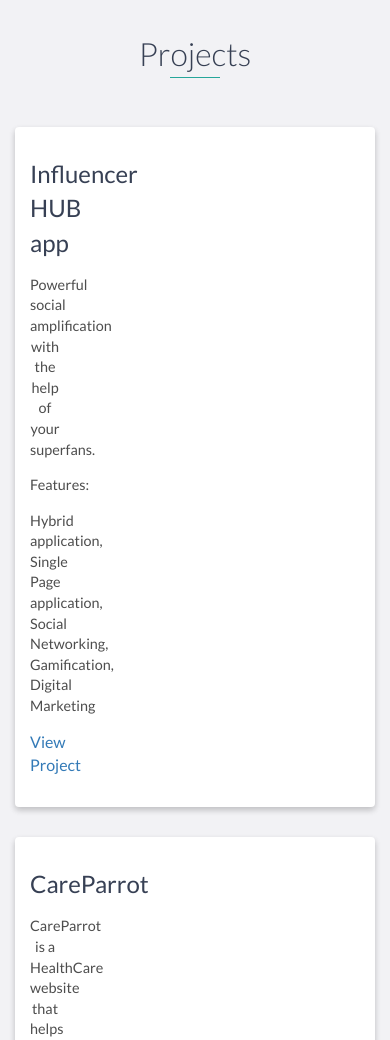
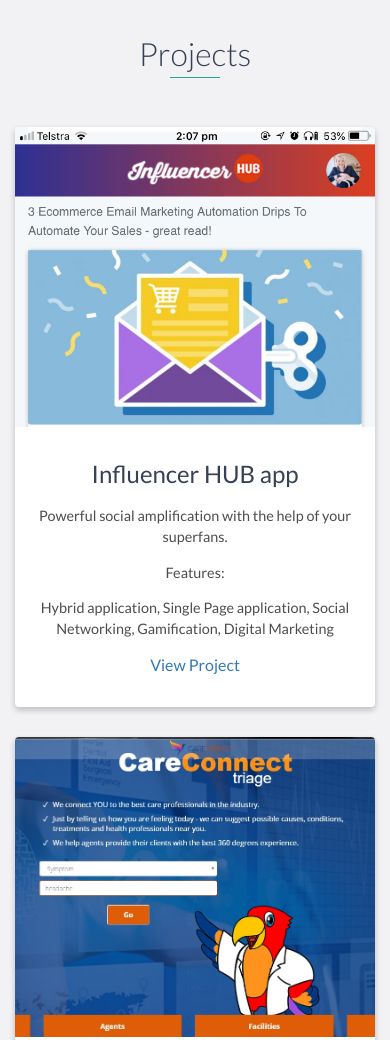
Before and after one commit to ejlocop/ejlocop.github.io, a website: page index.html in a window 390 px wide. Shown: the part 2920-3960 px from the top of the page. Drawn offline with nearby package versions, Linux system fonts and the light colour scheme.

Commit message:
responsiveness

```diff
--- a/scss/styles.scss
+++ b/scss/styles.scss
@@ -1001,7 +1001,8 @@
 	}
 
 	.project-image {
-		display: none;
+		display: block;
+		width: 100%;
 	}
 
 	.project-info {
@@ -1009,7 +1010,7 @@
 		margin: 0;
 		padding: 30px 15px;
 		top: auto;
-		transform: none;
+		width: 100%;
 	}
 
 	footer {
```
Also changed, not shown: css/styles.css.
